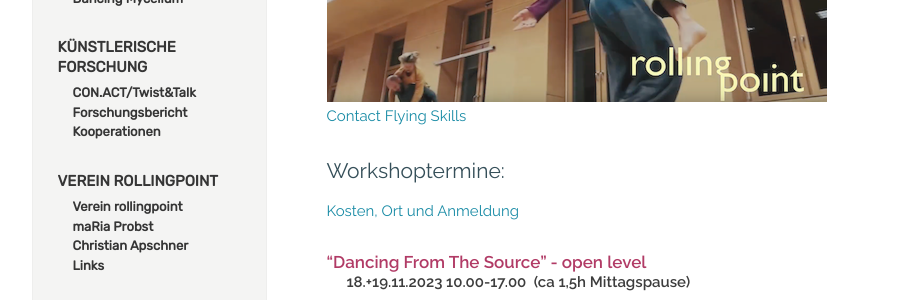
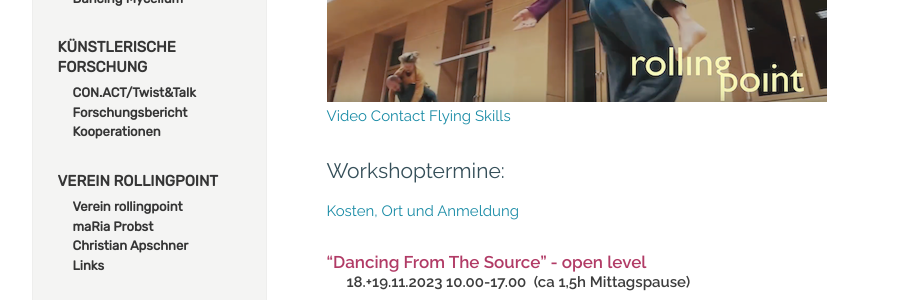
Before and after one commit to manulari/rollingpointat, a Jekyll site: the page built from _pages_de/workshops.md, in a window 1280 px wide and 900 px high, scrolled down 355 px. Shown: the part 153-453 px from the top of the window, without its empty margins (152-1049 px from the left). Built offline with Jekyll 4.4.1, drawn with Linux system fonts in a browser that asks for light colours; comment, search, counter and statistics services are not loaded.

Commit message:
Update page (de) “workshops”

```diff
--- a/_pages_de/workshops.md
+++ b/_pages_de/workshops.md
@@ -10,9 +10,7 @@ Fotocredits: He Shao Hui\
 \
 **[20.+21.1.2024 Contact Flying Skills (advanced) mit Christian Apschner und Lui Springer](#flying)**
 
-<div class="imglink"><a target="_blank" href="https://www.youtube.com/watch?v=6tbJKhYSShk"><img src="/assets/uploads/bildschirmfoto-2023-12-03-um-21.32.38.png" alt="" /><div>Contact Flying Skills</div></a></div>
-
-
+<div class="imglink"><a target="_blank" href="https://www.youtube.com/watch?v=6tbJKhYSShk"><img src="/assets/uploads/bildschirmfoto-2023-12-03-um-21.32.38.png" alt="" /><div>Video Contact Flying Skills</div></a></div>
 
 ## Workshoptermine:
 
```
